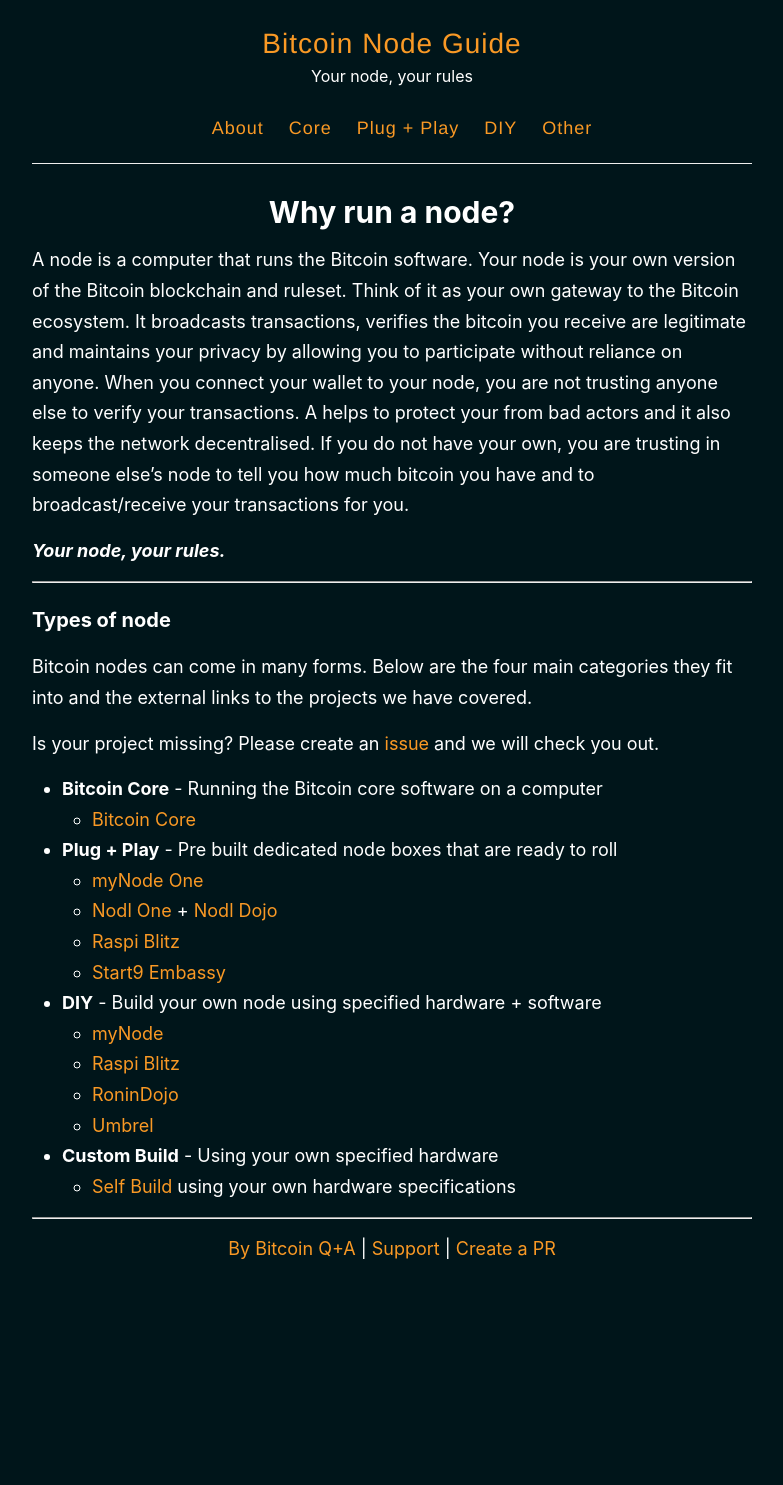
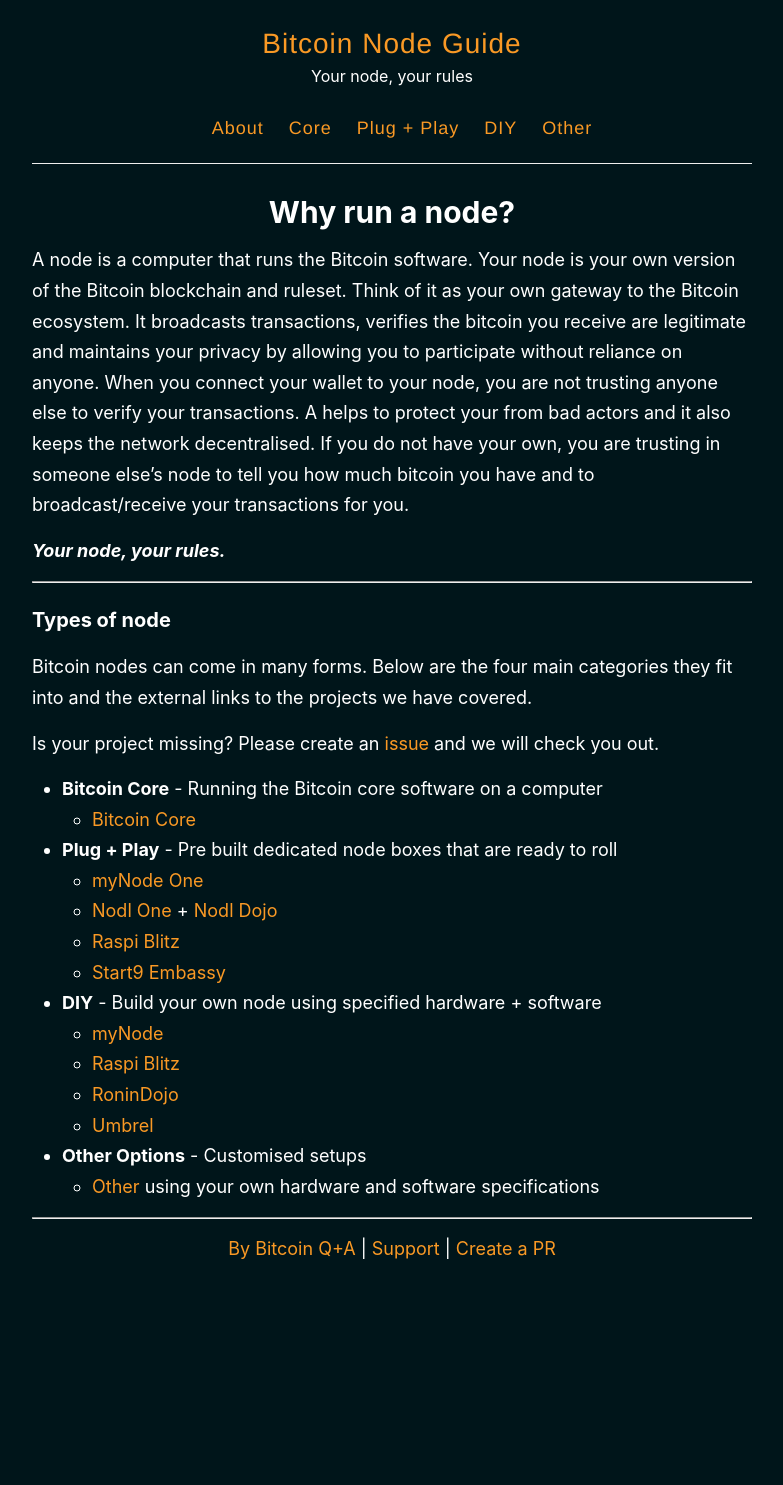
Before and after one commit to BitcoinQnA/node-guide, a Jekyll site: the page built from _pages/home.md, in a window 1280 px wide. Shown: the whole page, without its empty margins (248-1031 px from the left). Built offline with Jekyll 4.4.1, drawn with Linux system fonts in a browser that asks for light colours.

Commit message:
Update home.md

```diff
--- a/_pages/home.md
+++ b/_pages/home.md
@@ -31,8 +31,8 @@
     - [RoninDojo](https://wiki.ronindojo.io/)
     - [Umbrel](https://getumbrel.com/#start)
 
--  **Custom Build** - Using your own specified hardware
-    - [Self Build](/custom) using your own hardware specifications
+-  **Other Options** - Customised setups
+    - [Other](/other) using your own hardware and software specifications
 
 
 
```
